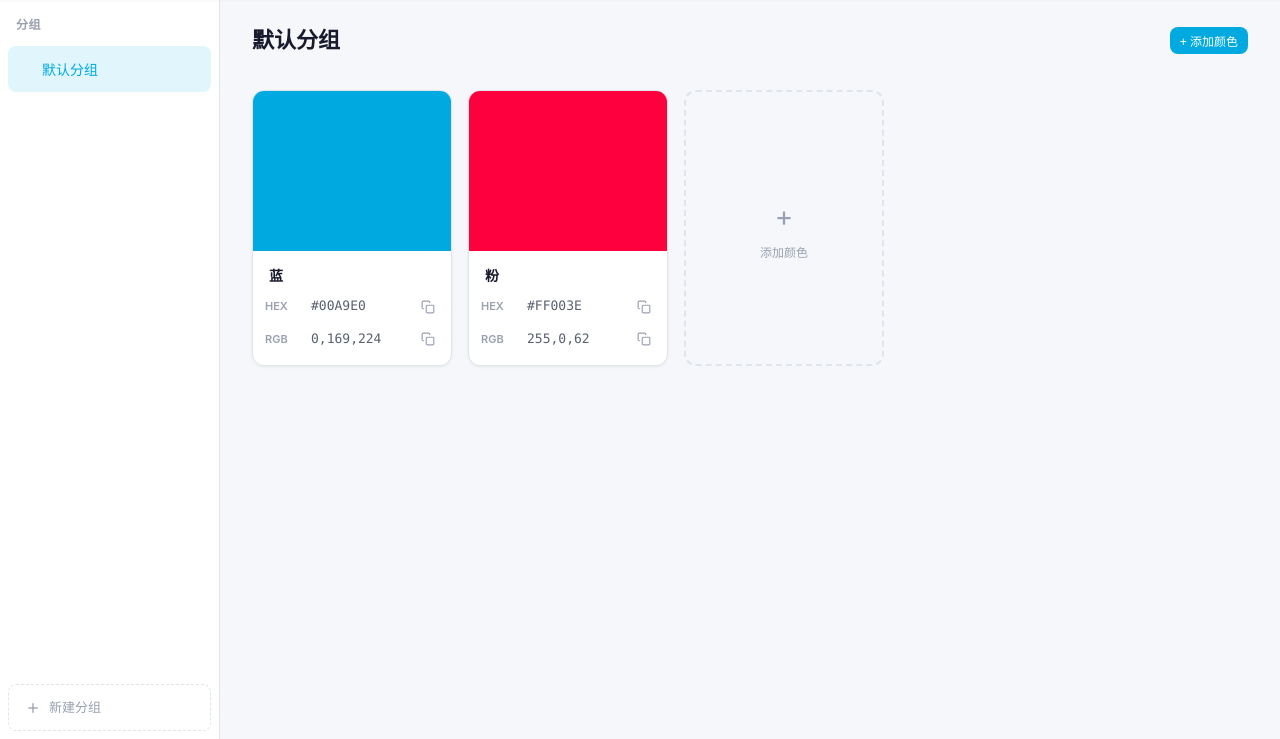
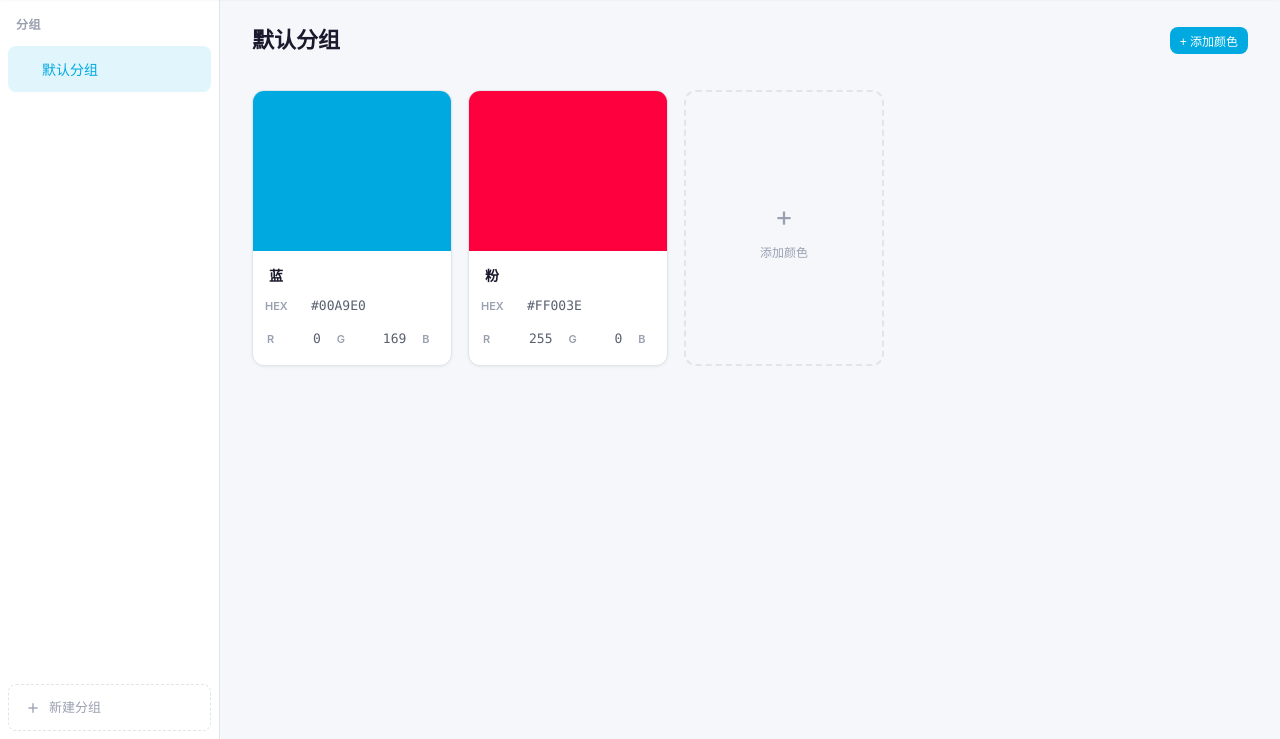
Before and after one commit to Jokerxhub/JokerxColor, a Flask app: page / in a window 1280 px wide. Shown: the part 61-800 px from the top of the page. Run offline with Flask 3, Linux system fonts and the light colour scheme; data comes from the database, SQL or seed files in the repository.

Commit message:
Add files via upload

```diff
--- a/app.py
+++ b/app.py
@@ -108,6 +108,7 @@ def init_db():
             totp_secret TEXT DEFAULT '',
             totp_enabled INTEGER DEFAULT 0,
             casdoor_sub TEXT DEFAULT '',
+            email TEXT DEFAULT '',
             created_at TEXT DEFAULT (datetime('now'))
         );
         CREATE TABLE IF NOT EXISTS settings (
@@ -126,6 +127,7 @@ def init_db():
     # 迁移：为旧数据库添加字段
     for table, col, coldef in [
         ("users", "casdoor_sub", "TEXT DEFAULT ''"),
+        ("users", "email", "TEXT DEFAULT ''"),
         ("groups", "user_id", "INTEGER DEFAULT 1"),
         ("colors", "user_id", "INTEGER DEFAULT 1"),
     ]:
@@ -146,32 +148,32 @@ def init_db():
         db.execute("INSERT OR IGNORE INTO settings (key, value) VALUES (?, ?)", (key, value))
     db.commit()
 
-    # 默认管理员
-    admin = db.execute("SELECT id FROM users WHERE username = ?", ("admin",)).fetchone()
-    if not admin:
-        db.execute(
-            "INSERT INTO users (username, password_hash, is_admin) VALUES (?, ?, 1)",
-            ("admin", generate_password_hash("admin"))
-        )
-        db.commit()
-        admin_id = db.execute("SELECT id FROM users WHERE username = ?", ("admin",)).fetchone()["id"]
-    else:
-        admin_id = admin["id"]
+    # 默认管理员（使用 INSERT OR IGNORE 防止多 worker 并发启动时竞态冲突）
+    db.execute(
+        "INSERT OR IGNORE INTO users (username, password_hash, is_admin) VALUES (?, ?, 1)",
+        ("admin", generate_password_hash("admin"))
+    )
+    db.commit()
+    admin_id = db.execute("SELECT id FROM users WHERE username = ?", ("admin",)).fetchone()["id"]
 
     # 默认分组和颜色（属于 admin 用户）
+    # 先检查是否已存在，插入时也用 try/except 防止并发
     group_count = db.execute("SELECT COUNT(*) as c FROM groups WHERE user_id = ?", (admin_id,)).fetchone()["c"]
     if group_count == 0:
-        cur = db.execute("INSERT INTO groups (user_id, name, sort_order) VALUES (?, ?, 0)", (admin_id, "默认分组"))
-        group_id = cur.lastrowid
-        db.execute(
-            "INSERT INTO colors (user_id, group_id, hex, name, sort_order) VALUES (?, ?, ?, ?, 0)",
-            (admin_id, group_id, "#00A9E0", "蓝")
-        )
-        db.execute(
-            "INSERT INTO colors (user_id, group_id, hex, name, sort_order) VALUES (?, ?, ?, ?, 1)",
-            (admin_id, group_id, "#FF003E", "粉")
-        )
-        db.commit()
+        try:
+            cur = db.execute("INSERT INTO groups (user_id, name, sort_order) VALUES (?, ?, 0)", (admin_id, "默认分组"))
+            group_id = cur.lastrowid
+            db.execute(
+                "INSERT INTO colors (user_id, group_id, hex, name, sort_order) VALUES (?, ?, ?, ?, 0)",
+                (admin_id, group_id, "#00A9E0", "蓝")
+            )
+            db.execute(
+                "INSERT INTO colors (user_id, group_id, hex, name, sort_order) VALUES (?, ?, ?, ?, 1)",
+                (admin_id, group_id, "#FF003E", "粉")
+            )
+            db.commit()
+        except sqlite3.IntegrityError:
+            db.rollback()  # 另一个 worker 已创建
 
 
 # ============================================================
@@ -876,11 +878,11 @@ def update_settings():
 @login_required
 def list_users():
     db = get_db()
-    users = db.execute("SELECT id, username, is_admin, totp_enabled, casdoor_sub, created_at FROM users ORDER BY id ASC").fetchall()
+    users = db.execute("SELECT id, username, is_admin, totp_enabled, casdoor_sub, email, created_at FROM users ORDER BY id ASC").fetchall()
     return jsonify([
         {"id": u["id"], "username": u["username"], "is_admin": bool(u["is_admin"]),
          "totp_enabled": bool(u["totp_enabled"]), "casdoor_bound": bool(u["casdoor_sub"]),
-         "casdoor_sub": u["casdoor_sub"], "created_at": u["created_at"]}
+         "casdoor_sub": u["casdoor_sub"], "email": u["email"] or "", "created_at": u["created_at"]}
         for u in users
     ])
 
@@ -942,6 +944,11 @@ def update_user(user_id):
             return jsonify({"error": "用户名已存在"}), 400
         updates.append("username = ?")
         params.append(new_username)
+
+    # 邮箱：所有人可改自己的，管理员可改任何人的
+    if "email" in data:
+        updates.append("email = ?")
+        params.append(data["email"].strip())
 
     # 密码：只有管理员能改（普通用户通过安全设置的改密码功能，需验证原密码）
     if is_admin and "password" in data and data["password"]:
--- a/static/css/style.css
+++ b/static/css/style.css
@@ -496,8 +496,9 @@ body {
 }
 
 .color-card.dragging {
-  opacity: 0.4;
-  transform: scale(0.95);
+  opacity: 0.85;
+  box-shadow: 0 12px 32px rgba(0,0,0,0.3);
+  transform: rotate(2deg);
 }
 
 .color-swatch {
@@ -550,8 +551,19 @@ body {
 .code-row {
   display: flex;
   align-items: center;
-  justify-content: space-between;
   gap: 8px;
+}
+
+/* RGB 三值行：三个值平均分布 */
+.rgb-row {
+  justify-content: flex-start;
+}
+.rgb-row .code-label {
+  margin-left: 2px;
+}
+.rgb-value {
+  flex: 1;
+  text-align: center;
 }
 
 .code-label {
@@ -655,25 +667,29 @@ body {
   color: var(--text-muted);
   text-transform: uppercase;
   letter-spacing: 0.5px;
+  flex-shrink: 0;
+  display: flex;
+  align-items: center;
 }
 
 .scheme-row {
   display: flex;
-  align-items: center;
+  align-items: stretch;
   gap: 8px;
 }
 
+/* 色块平均占满剩余区域 */
 .scheme-swatch {
-  width: 28px;
-  height: 28px;
+  flex: 1;
+  min-width: 0;
+  height: 36px;
   border-radius: 6px;
   cursor: pointer;
   border: 2px solid var(--border-color);
   transition: var(--transition);
-  flex-shrink: 0;
 }
 .scheme-swatch:hover {
-  transform: scale(1.15);
+  transform: scale(1.05);
   border-color: var(--accent);
 }
 
@@ -1262,6 +1278,7 @@ body {
   font-size: 15px;
   font-weight: 600;
   margin-bottom: 4px;
+  color: var(--text-primary);
 }
 .data-action-desc {
   font-size: 12px;
--- a/static/js/app.js
+++ b/static/js/app.js
@@ -137,7 +137,16 @@ function renderSidebar() {
     });
 
     const nameInput = item.querySelector('.group-name');
+    nameInput.readOnly = true;
+    // 双击才进入重命名
+    nameInput.addEventListener('dblclick', e => {
+      e.stopPropagation();
+      nameInput.readOnly = false;
+      nameInput.focus();
+      nameInput.select();
+    });
     nameInput.addEventListener('blur', async () => {
+      nameInput.readOnly = true;
       const newName = nameInput.value.trim();
       if (!newName) { nameInput.value = group.name; return; }
       if (newName !== group.name) {
@@ -207,22 +216,28 @@ function createColorCard(color) {
     </div>
     <div class="color-swatch" style="height:${cardHeight}px;background:${color.hex};"></div>
     <div class="color-info">
-      <input type="text" class="color-name" value="${escapeHtml(color.name || '')}" placeholder="颜色名称">
+      <input type="text" class="color-name" value="${escapeHtml(color.name || '')}" placeholder="颜色名称" readonly>
       <div class="color-codes">
         <div class="code-row">
           <span class="code-label">HEX</span>
           <span class="code-value" data-copy="${color.hex}">${color.hex}</span>
-          <button class="copy-btn" data-copy="${color.hex}"><svg width="14" height="14" viewBox="0 0 24 24" fill="none" stroke="currentColor" stroke-width="2"><rect x="9" y="9" width="13" height="13" rx="2" ry="2"/><path d="M5 15H4a2 2 0 0 1-2-2V4a2 2 0 0 1 2-2h9a2 2 0 0 1 2 2v1"/></svg></button>
         </div>
-        <div class="code-row">
-          <span class="code-label">RGB</span>
-          <span class="code-value" data-copy="${r},${g},${b}">${r},${g},${b}</span>
-          <button class="copy-btn" data-copy="${r},${g},${b}"><svg width="14" height="14" viewBox="0 0 24 24" fill="none" stroke="currentColor" stroke-width="2"><rect x="9" y="9" width="13" height="13" rx="2" ry="2"/><path d="M5 15H4a2 2 0 0 1-2-2V4a2 2 0 0 1 2-2h9a2 2 0 0 1 2 2v1"/></svg></button>
+        <div class="code-row rgb-row">
+          <span class="code-label">R</span><span class="code-value rgb-value" data-copy="${r}">${r}</span>
+          <span class="code-label">G</span><span class="code-value rgb-value" data-copy="${g}">${g}</span>
+          <span class="code-label">B</span><span class="code-value rgb-value" data-copy="${b}">${b}</span>
         </div>
       </div>
       <div class="color-schemes">
-        <div class="scheme-row"><span class="schemes-label">互补</span><div class="scheme-swatch" data-scheme-hex="${comp}" style="background:${comp};"></div></div>
-        <div class="scheme-row"><span class="schemes-label">三角</span>${tri.map(c => `<div class="scheme-swatch" data-scheme-hex="${c}" style="background:${c};"></div>`).join('')}</div>
+        <div class="scheme-row">
+          <span class="schemes-label">互补</span>
+          <div class="scheme-swatch" data-scheme-hex="${comp}" style="background:${comp};"></div>
+        </div>
+        <div class="scheme-row">
+          <span class="schemes-label">三角</span>
+          <div class="scheme-swatch" data-scheme-hex="${tri[0]}" style="background:${tri[0]};"></div>
+          <div class="scheme-swatch" data-scheme-hex="${tri[1]}" style="background:${tri[1]};"></div>
+        </div>
       </div>
     </div>`;
 
@@ -238,7 +253,11 @@ function createColorCard(color) {
   card.querySelectorAll('.scheme-swatch').forEach(sw => sw.addEventListener('click', e => { e.stopPropagation(); copyToClipboard(sw.dataset.schemeHex); }));
 
   const nameInput = card.querySelector('.color-name');
-  nameInput.addEventListener('blur', () => { if (nameInput.value !== (color.name || '')) { updateColor(color.id, {name: nameInput.value}); color.name = nameInput.value; } });
+  nameInput.addEventListener('dblclick', () => { nameInput.readOnly = false; nameInput.focus(); nameInput.select(); });
+  nameInput.addEventListener('blur', () => {
+    nameInput.readOnly = true;
+    if (nameInput.value !== (color.name || '')) { updateColor(color.id, {name: nameInput.value}); color.name = nameInput.value; }
+  });
   nameInput.addEventListener('keydown', e => { if (e.key === 'Enter') nameInput.blur(); });
 
   card.querySelector('.delete').addEventListener('click', e => {
@@ -251,28 +270,32 @@ function createColorCard(color) {
 // ============================================================
 function bindGridDrag(grid) {
   let draggedCard = null;
-  grid.addEventListener('dragstart', e => { const card = e.target.closest('.color-card'); if (!card) return; draggedCard = card; card.classList.add('dragging'); e.dataTransfer.effectAllowed = 'move'; });
-  grid.addEventListener('dragend', e => { const card = e.target.closest('.color-card'); if (card) card.classList.remove('dragging'); grid.querySelectorAll('.drag-placeholder').forEach(p => p.remove()); draggedCard = null; saveColorOrder(); });
+  grid.addEventListener('dragstart', e => {
+    const card = e.target.closest('.color-card');
+    if (!card) return;
+    draggedCard = card;
+    card.classList.add('dragging');
+    e.dataTransfer.effectAllowed = 'move';
+  });
+  grid.addEventListener('dragend', () => {
+    if (draggedCard) draggedCard.classList.remove('dragging');
+    draggedCard = null;
+    saveColorOrder();
+  });
+  // 参照分组拖动：直接移动实际卡片，原位置不留占位/参照
   grid.addEventListener('dragover', e => {
     e.preventDefault();
     if (!draggedCard) return;
     const afterEl = getDragAfterElement(grid, e.clientX, e.clientY);
-    grid.querySelectorAll('.drag-placeholder').forEach(p => p.remove());
-    const ph = document.createElement('div');
-    ph.className = 'drag-placeholder';
-    ph.style.width = draggedCard.offsetWidth + 'px';
-    ph.style.height = draggedCard.offsetHeight + 'px';
-    ph.style.flexShrink = '0';
     const addCard = grid.querySelector('.add-color-card');
-    if (afterEl == null) { if (addCard) grid.insertBefore(ph, addCard); else grid.appendChild(ph); }
-    else grid.insertBefore(ph, afterEl);
+    if (afterEl == null) {
+      if (addCard) grid.insertBefore(draggedCard, addCard);
+      else grid.appendChild(draggedCard);
+    } else {
+      grid.insertBefore(draggedCard, afterEl);
+    }
   });
-  grid.addEventListener('drop', e => {
-    e.preventDefault();
-    if (!draggedCard) return;
-    const ph = grid.querySelector('.drag-placeholder');
-    if (ph) { grid.insertBefore(draggedCard, ph); ph.remove(); }
-  });
+  grid.addEventListener('drop', e => e.preventDefault());
 }
 
 function getDragAfterElement(grid, x, y) {
```
Also changed, not shown: static/js/settings.js (+16 -9 lines), templates/settings.html (+6 -2 lines).
